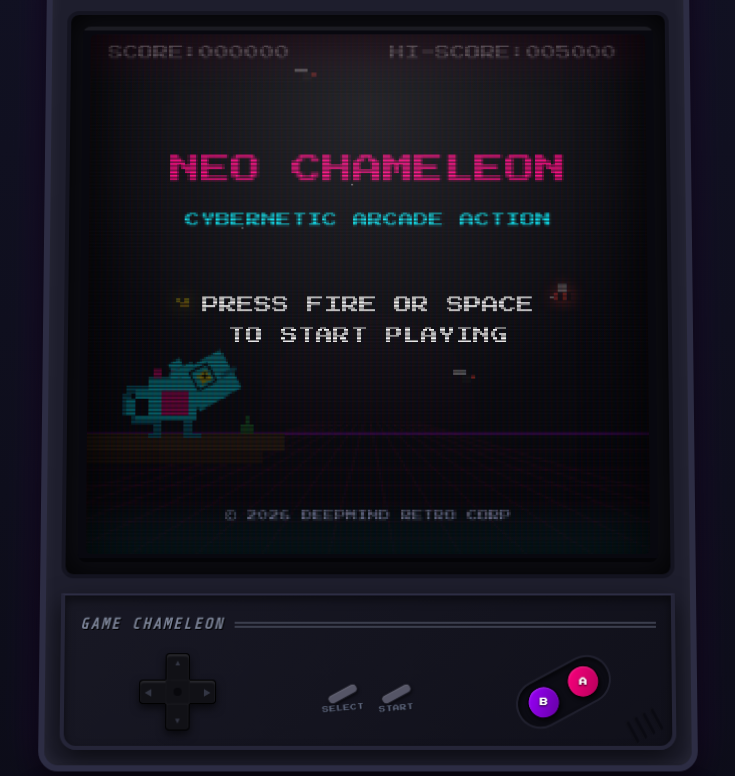
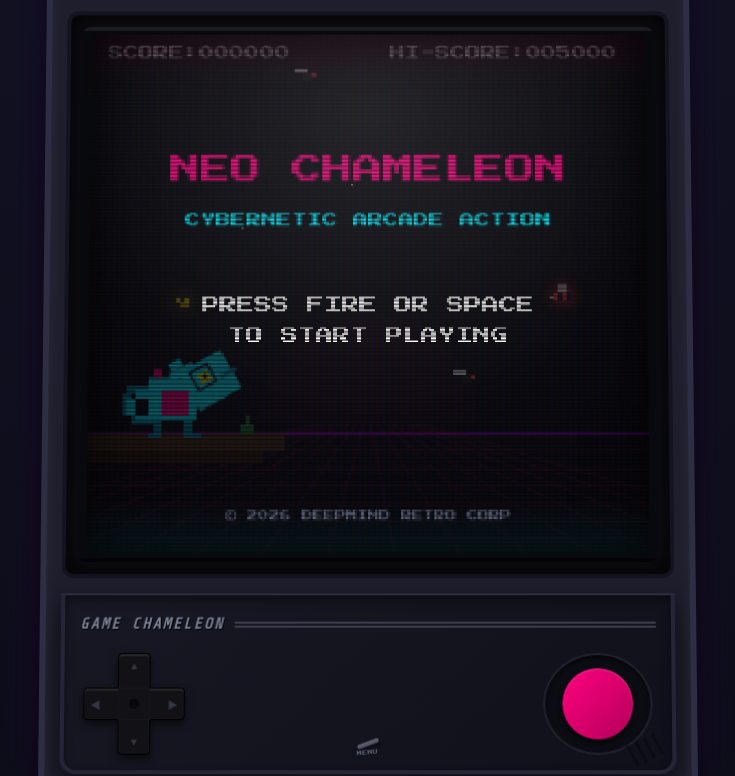
Before and after one commit to nyapp/chameleon, a website: page index.html in a window 1280 px wide. Shown: the part 126-902 px from the top of the page, without its empty margins (272-1007 px from the left). Drawn offline with nearby package versions, Linux system fonts and the light colour scheme.

Commit message:
feat: update Game Boy controls by replacing SELECT and START buttons with a MENU button, and streamline action button layout for improved gameplay experience

```diff
--- a/index.html
+++ b/index.html
@@ -64,25 +64,18 @@
             </div>
           </div>
 
-          <!-- Center: System Buttons -->
+          <!-- Center: Menu Button -->
           <div class="gb-system-buttons">
             <div class="gb-sys-btn-wrapper">
-              <button class="gb-sys-btn" id="gb-select-btn" aria-label="Select"></button>
-              <span class="gb-sys-label">SELECT</span>
-            </div>
-            <div class="gb-sys-btn-wrapper">
-              <button class="gb-sys-btn" id="gb-start-btn" aria-label="Start"></button>
-              <span class="gb-sys-label">START</span>
+              <button class="gb-sys-btn" id="gb-menu-btn" aria-label="Menu"></button>
+              <span class="gb-sys-label">MENU</span>
             </div>
           </div>
 
-          <!-- Right side: Action Buttons -->
+          <!-- Right side: Action Button -->
           <div class="gb-action-buttons">
             <div class="gb-action-wrapper">
-              <button class="gb-action-btn button-b" id="gb-btn-b"><span>B</span></button>
-            </div>
-            <div class="gb-action-wrapper">
-              <button class="gb-action-btn button-a" id="gb-btn-a"><span>A</span></button>
+              <button class="gb-action-btn button-a" id="gb-btn-a" aria-label="舌を伸ばす"></button>
             </div>
           </div>
         </div>
@@ -106,7 +99,7 @@
     </div>
     <ul>
       <li><span class="key">▲</span><span class="key">▼</span> / <span class="key">W</span><span class="key">S</span> : 角度調整 (十字キー上下)</li>
-      <li><span class="key">SPACE</span> / <span class="key">A / B ボタン</span> : 舌を伸ばす</li>
+      <li><span class="key">SPACE</span> / <span class="key">A ボタン</span> : 舌を伸ばす</li>
       <li>クリックした位置を直接狙うことも可能です！</li>
     </ul>
     <div class="bug-legend">
--- a/style.css
+++ b/style.css
@@ -347,7 +347,7 @@ body {
   display: flex;
   flex-direction: column;
   gap: 15px;
-  overflow: hidden;
+  overflow: visible;
 }
 
 /* GAME CHAMELEON Logo Header */
@@ -383,27 +383,30 @@ body {
   background-color: #3b3e4d;
 }
 
-/* Controls Grid: D-pad | SELECT/START | A/B */
+/* Controls Grid: D-pad | MENU | action */
 .gb-controls-grid {
   display: grid;
-  grid-template-columns: 1.2fr 1fr 1.2fr;
-  align-items: center;
-  justify-items: center;
-  gap: 10px;
+  grid-template-columns: 1fr auto 1fr;
+  align-items: end;
+  gap: 8px;
   width: 100%;
+  padding: 0 4px;
+  box-sizing: border-box;
 }
 
 /* D-Pad Container & Layout */
 .gb-dpad-container {
   display: flex;
-  justify-content: center;
-  align-items: center;
+  justify-content: flex-start;
+  align-items: flex-end;
   width: 100%;
+  justify-self: start;
+  align-self: end;
 }
 
 .gb-dpad {
-  width: 76px;
-  height: 76px;
+  width: 100px;
+  height: 100px;
   position: relative;
   filter: drop-shadow(0px 4px 4px rgba(0,0,0,0.6));
 }
@@ -425,49 +428,49 @@ body {
 }
 
 .gb-dpad-btn.up {
-  width: 24px;
-  height: 28px;
-  left: 26px;
+  width: 32px;
+  height: 38px;
+  left: 34px;
   top: 0;
   border-radius: 4px 4px 0 0;
   border-bottom: none;
 }
 
 .gb-dpad-btn.down {
-  width: 24px;
-  height: 28px;
-  left: 26px;
+  width: 32px;
+  height: 38px;
+  left: 34px;
   bottom: 0;
   border-radius: 0 0 4px 4px;
   border-top: none;
 }
 
 .gb-dpad-btn.left {
-  width: 28px;
-  height: 24px;
+  width: 38px;
+  height: 32px;
   left: 0;
-  top: 26px;
+  top: 34px;
   border-radius: 4px 0 0 4px;
   border-right: none;
 }
 
 .gb-dpad-btn.right {
-  width: 28px;
-  height: 24px;
+  width: 38px;
+  height: 32px;
   right: 0;
-  top: 26px;
+  top: 34px;
   border-radius: 0 4px 4px 0;
   border-left: none;
 }
 
 /* Visual center cover */
 .gb-dpad-center {
-  width: 24px;
-  height: 24px;
+  width: 32px;
+  height: 32px;
   background: #111116;
   position: absolute;
-  left: 26px;
-  top: 26px;
+  left: 34px;
+  top: 34px;
   z-index: 2;
   box-shadow: inset 0 0 3px rgba(255,255,255,0.05);
 }
@@ -475,71 +478,72 @@ body {
 .gb-dpad-center::after {
   content: '';
   position: absolute;
-  width: 8px;
-  height: 8px;
+  width: 10px;
+  height: 10px;
   background: #08080c;
   border-radius: 50%;
-  left: 8px;
-  top: 8px;
+  left: 11px;
+  top: 11px;
 }
 
 /* D-pad direction arrow decorations */
 .gb-dpad-btn.up::after {
   content: '▲';
-  font-size: 8px;
+  font-size: 10px;
   color: #333644;
   position: absolute;
-  top: 4px;
-  left: 7px;
+  top: 6px;
+  left: 10px;
 }
 .gb-dpad-btn.down::after {
   content: '▼';
-  font-size: 8px;
+  font-size: 10px;
   color: #333644;
   position: absolute;
-  bottom: 4px;
-  left: 7px;
+  bottom: 6px;
+  left: 10px;
 }
 .gb-dpad-btn.left::after {
   content: '◀';
-  font-size: 8px;
+  font-size: 10px;
   color: #333644;
   position: absolute;
-  left: 4px;
-  top: 6px;
+  left: 6px;
+  top: 8px;
 }
 .gb-dpad-btn.right::after {
   content: '▶';
-  font-size: 8px;
+  font-size: 10px;
   color: #333644;
   position: absolute;
-  right: 4px;
-  top: 6px;
+  right: 6px;
+  top: 8px;
 }
 
-/* System Buttons: SELECT & START */
+/* System Button: MENU (compact) */
 .gb-system-buttons {
   display: flex;
-  gap: 15px;
+  gap: 8px;
   justify-content: center;
-  align-items: center;
-  margin-top: 15px;
+  align-items: flex-end;
+  justify-self: center;
+  align-self: end;
 }
 
 .gb-sys-btn-wrapper {
   display: flex;
   flex-direction: column;
   align-items: center;
-  gap: 6px;
+  gap: 3px;
 }
 
 .gb-sys-btn {
-  width: 32px;
-  height: 10px;
+  width: 24px;
+  height: 6px;
   background: #555566;
   border: 1px solid #1a1a24;
-  border-radius: 5px;
-  transform: rotate(-28deg);
+  border-radius: 3px;
+  transform: rotate(-20deg);
   cursor: pointer;
   box-shadow:
     0 2px 3px rgba(0,0,0,0.5),
@@ -553,29 +557,29 @@ body {
   box-shadow:
     0 1px 1px rgba(0,0,0,0.3),
     inset 0 1px 3px rgba(0,0,0,0.8);
-  transform: rotate(-28deg) translateY(1px);
+  transform: rotate(-20deg) translateY(1px);
 }
 
 .gb-sys-label {
   font-family: var(--font-arcade);
-  font-size: 0.4rem;
+  font-size: 0.3rem;
   color: #5d667c;
   letter-spacing: 0.5px;
   text-shadow: 1px 1px 0px rgba(0,0,0,0.3);
   transform: rotate(-5deg);
 }
 
-/* Action Buttons: A & B */
+/* Action Button: A */
 .gb-action-buttons {
   display: flex;
-  gap: 12px;
+  justify-content: center;
   background: #0c0c14; /* Indented plastic well */
-  padding: 6px 10px;
-  border-radius: 28px;
+  padding: 12px 16px;
+  border-radius: 50%;
   border: 2px solid #20202e;
   box-shadow: inset 0 3px 5px rgba(0,0,0,0.6);
-  transform: rotate(-28deg); /* Classical tilted GB action button tray */
-  margin-left: 10px;
+  justify-self: end;
+  align-self: end;
 }
 
 .gb-action-wrapper {
@@ -585,8 +589,8 @@ body {
 }
 
 .gb-action-btn {
-  width: 32px;
-  height: 32px;
+  width: 72px;
+  height: 72px;
   border-radius: 50%;
   border: 1px solid #000;
   cursor: pointer;
@@ -600,11 +604,6 @@ body {
     0 3px 4px rgba(0,0,0,0.6);
 }
 
-/* Cyberpunk colored buttons */
-.gb-action-btn.button-b {
-  background: linear-gradient(135deg, var(--neon-purple) 0%, #61009e 100%);
-}
-
 .gb-action-btn.button-a {
   background: linear-gradient(135deg, var(--neon-pink) 0%, #b30059 100%);
 }
@@ -614,16 +613,6 @@ body {
     inset 0 2px 4px rgba(0,0,0,0.8),
     0 1px 1px rgba(0,0,0,0.2);
   transform: scale(0.95);
-}
-
-/* Button Labels inside the buttons (made right-side up by counter-rotating) */
-.gb-action-btn span {
-  font-family: var(--font-arcade);
-  font-size: 0.5rem;
-  color: #fff;
-  font-weight: bold;
-  transform: rotate(28deg); /* Counter-rotate label so it stays readable */
-  text-shadow: 0 1px 2px rgba(0,0,0,0.8);
 }
 
 /* Speaker Grill Layout */
@@ -888,7 +877,7 @@ body {
     overflow: hidden;
   }
 
-  /* Instructions live in START/HELP modals — not below the cabinet */
+  /* Instructions live in HELP modal — not below the cabinet */
   .instructions-panel {
     display: none;
     position: fixed;
@@ -974,7 +963,8 @@ body {
   .gameboy-panel {
     flex-shrink: 0;
     margin-top: 8px;
-    padding: 12px 10px 10px;
+    padding: 12px 12px 10px;
+    overflow: visible;
   }
 
   .gb-header {
@@ -1208,8 +1198,8 @@ body {
   }
 
   .gb-dpad {
-    width: 76px;
-    height: 76px;
+    width: 100px;
+    height: 100px;
   }
 
   /* Right side Action buttons pointer-events auto */
@@ -1217,29 +1207,26 @@ body {
     pointer-events: auto;
     margin-left: 0;
     transform: rotate(0deg); /* align straight in landscape overlay for comfort */
-    padding: 4px 6px;
+    padding: 12px 16px;
   }
 
-  .gb-action-btn span {
-    transform: rotate(0deg);
-  }
-
-  /* Center System buttons: place at the bottom middle */
+  /* Center Menu button: place at the bottom middle */
   .gb-system-buttons {
     pointer-events: auto;
     margin-top: 0;
-    padding-bottom: 5px;
-    gap: 15px;
+    padding-bottom: 0;
+    gap: 8px;
+    align-items: flex-end;
   }
 
   .gb-sys-btn {
-    width: 28px;
-    height: 8px;
-    transform: rotate(-15deg);
+    width: 22px;
+    height: 6px;
+    transform: rotate(-12deg);
   }
 
   .gb-sys-btn:active, .gb-sys-btn.active {
-    transform: rotate(-15deg) translateY(1px);
+    transform: rotate(-12deg) translateY(1px);
   }
 
   /* Instructions overlay modal */
```
Also changed, not shown: game.js (+28 -33 lines), README.md.
